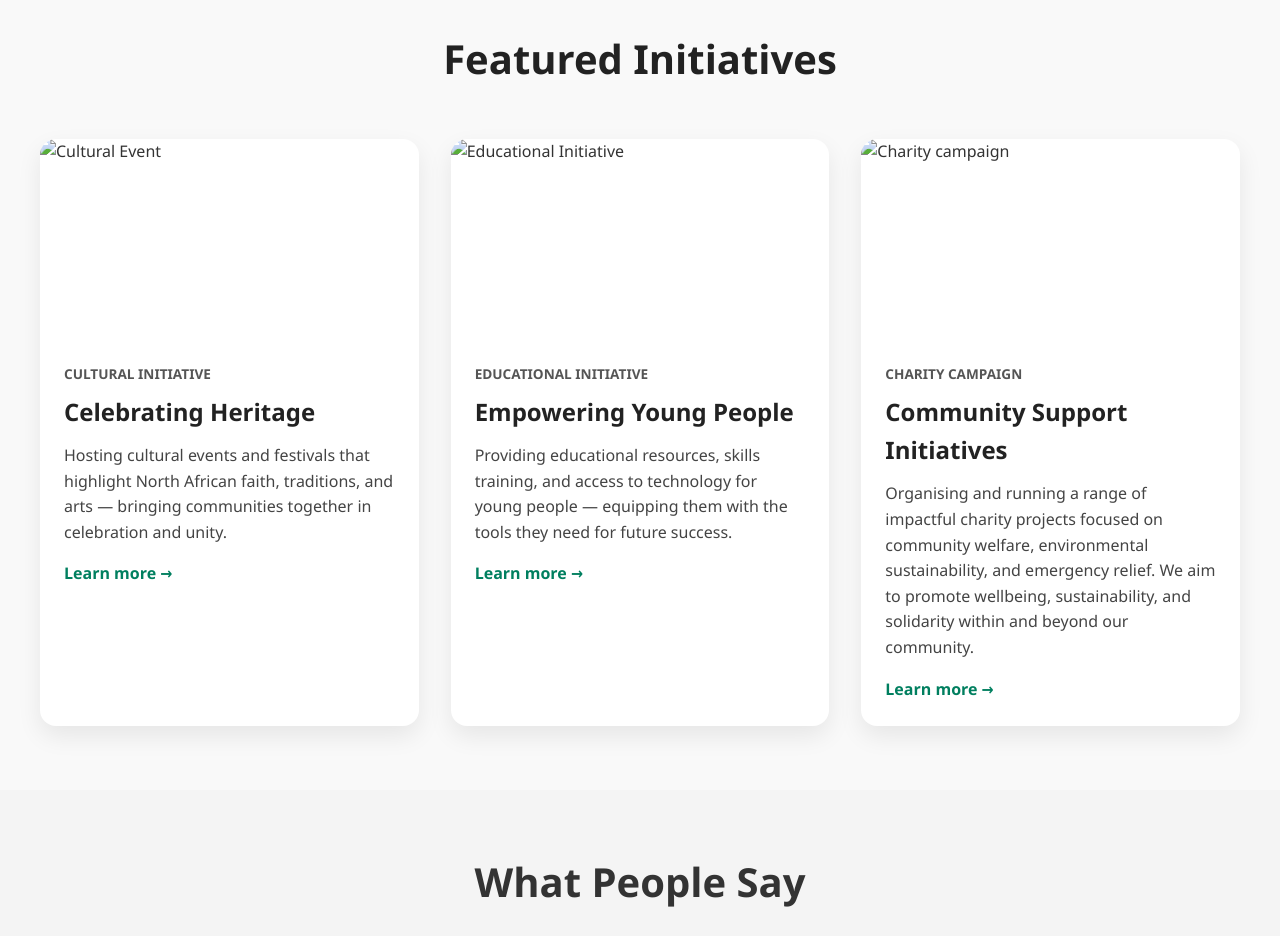
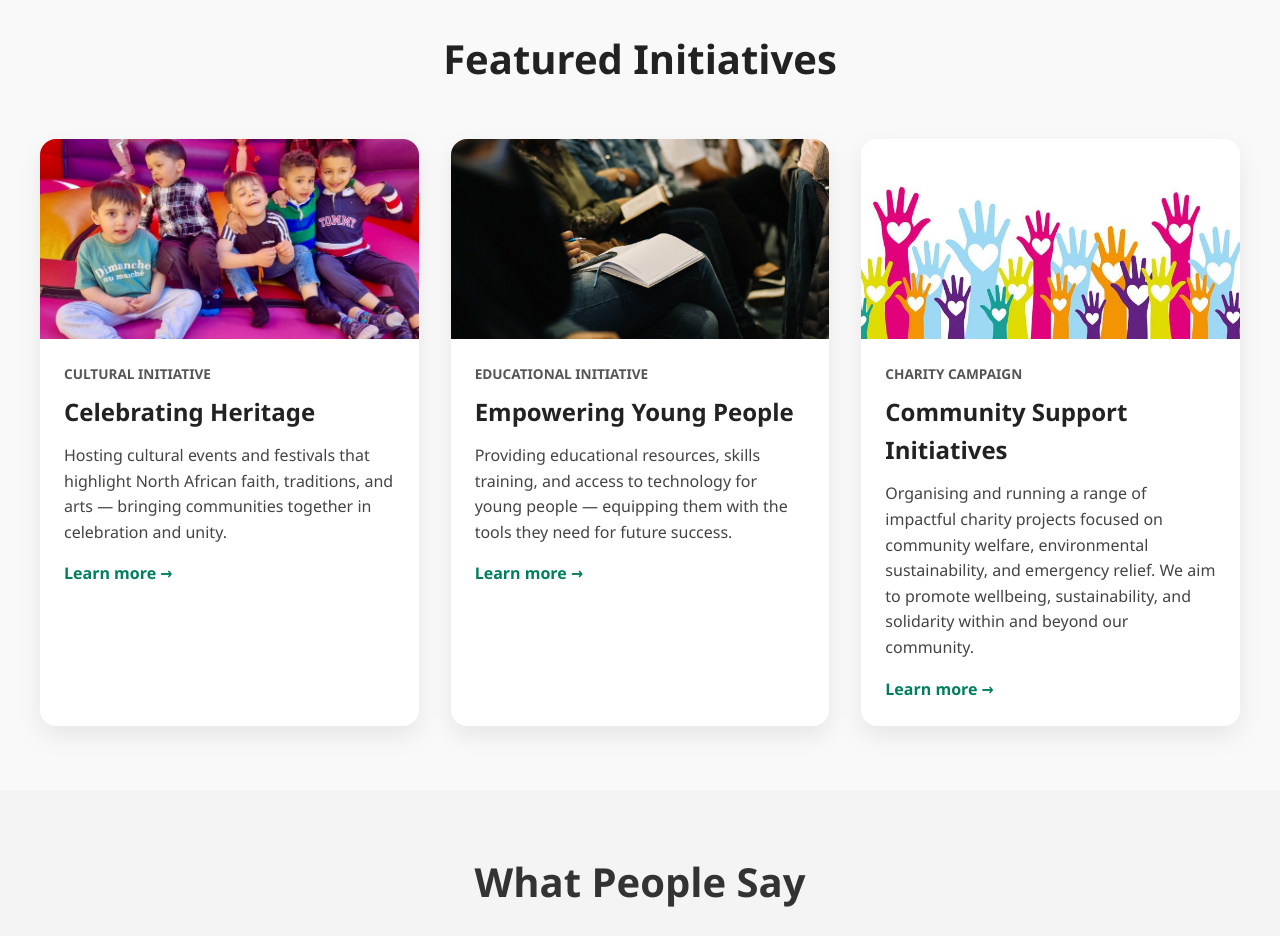
Before and after one commit to Younes-22/UKNAT_web, a plain HTML site: page index.html in a window 1280 px wide. Shown: the part 1820-2756 px from the top of the page. Drawn offline with Linux system fonts and the light colour scheme.

Commit message:
more updates to homepage

```diff
--- a/index.html
+++ b/index.html
@@ -75,7 +75,7 @@
         <h2>Featured Initiatives</h2>
         <div class="initiatives-container">
             <div class="initiative-card">
-                <img src="images/cultural-event.jpg" alt="Cultural Event">
+                <img src="images/Eid.jpg" alt="Cultural Event">
                 <div class="initiative-content">
                     <h4 class="category">CULTURAL INITIATIVE</h4>
                     <h3>Celebrating Heritage</h3>
@@ -84,7 +84,7 @@
                 </div>
             </div>
             <div class="initiative-card">
-                <img src="images/education.jpg" alt="Educational Initiative">
+                <img src="images/initiatives.avif" alt="Educational Initiative">
                 <div class="initiative-content">
                     <h4 class="category">EDUCATIONAL INITIATIVE</h4>
                     <h3>Empowering Young People</h3>
@@ -93,7 +93,7 @@
                 </div>
             </div>
             <div class="initiative-card">
-                <img src="images/charity-campaign.jpg" alt="Charity campaign">
+                <img src="images/charity.jpg" alt="Charity campaign">
                 <div class="initiative-content">
                     <h4 class="category">CHARITY CAMPAIGN</h4>
                     <h3>Community Support Initiatives</h3>
```
Also changed, not shown: images/Eid.jpg (added), images/UKNAT_logo.jpg (added), images/charity.jpg (added), images/initiatives.avif (added).
